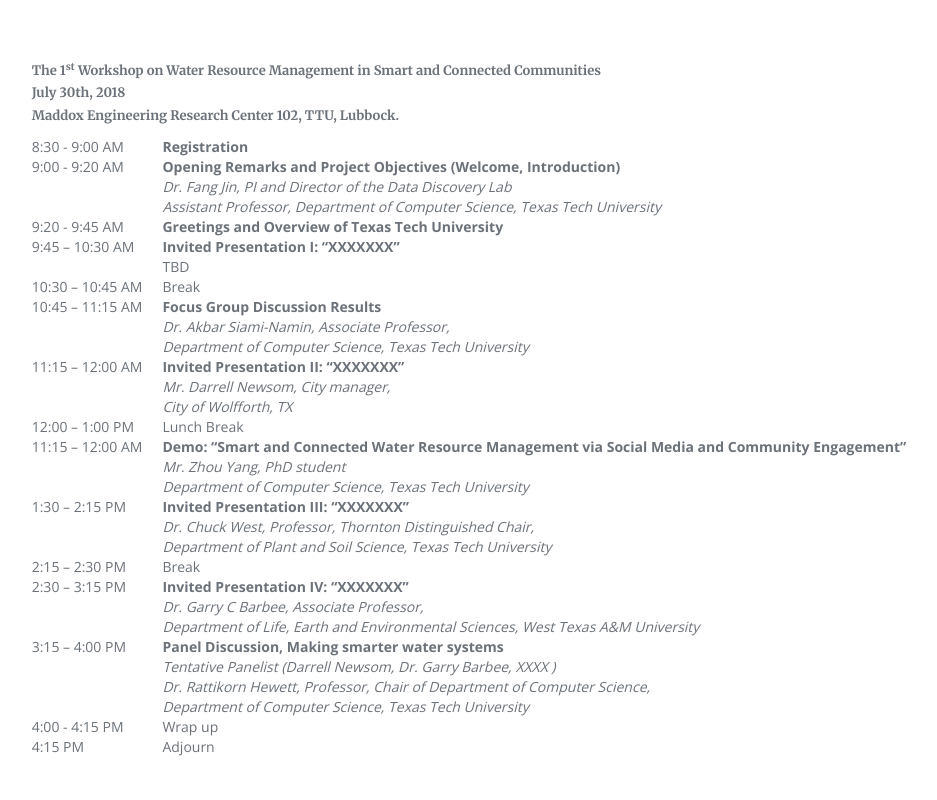
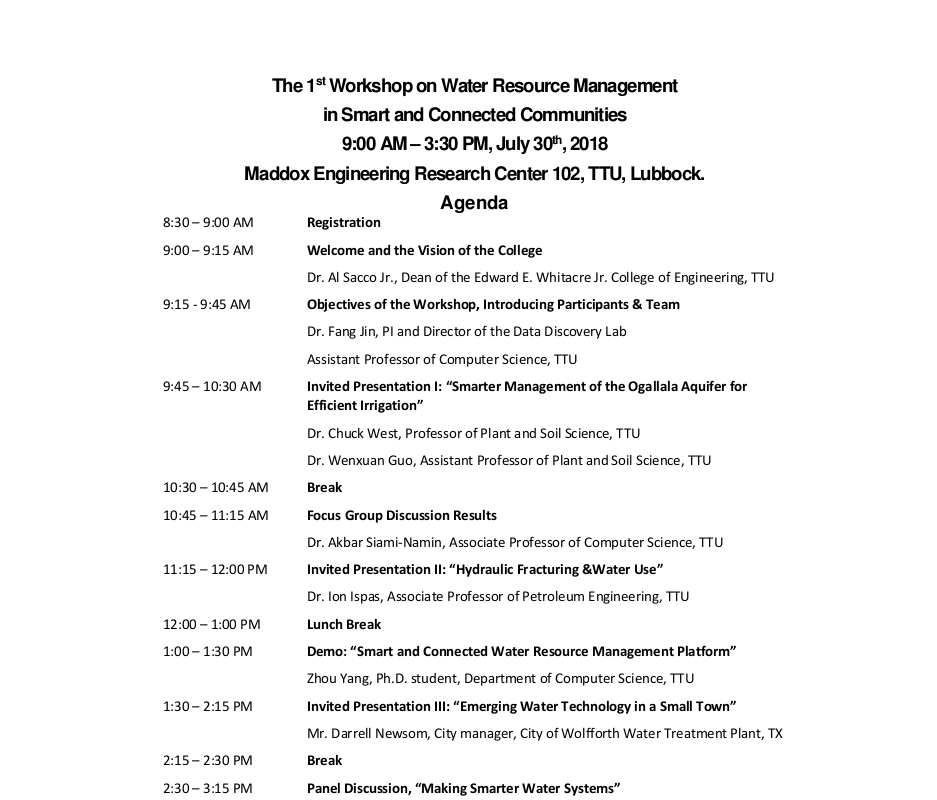
Before and after one commit to litpuvn/scc-water, a plain HTML site: page workshop.html in a window 1280 px wide. Shown: the part 540-1340 px from the top of the page, without its empty margins (171-1108 px from the left). Drawn offline with nearby package versions, Linux system fonts and the light colour scheme.

Commit message:
update agenda of workshop

```diff
--- a/css/main.css
+++ b/css/main.css
@@ -19,9 +19,9 @@
 @import url(http://fonts.googleapis.com/css?family=Merriweather:300,400,500,600,700);
 
 p {
-	font-size: 13px;
+	/*font-size: 13px;*/
 	line-height: 22.4px;
-	color: #6c7279;
+	/*color: #6c7279;*/
 }
 h1 {
 	font-size: 65px;
@@ -80,10 +80,17 @@ a:hover, a:focus {
 	transition: background-color, color, 0.3s;
 }
 body {
-	font-family: "Open Sans", Arial, sans-serif;
+	font-family: Arial, sans-serif;
 	font-weight: 400;
-	color: #6c7279;
+	/*color: #6c7279;*/
+	color: #000000;
+	font-size: 16px;
 }
+
+p {
+	color: #000000;
+}
+
 ul, ol {
 	margin: 0;
 	padding: 0;
@@ -369,7 +376,7 @@ ul li {
 	margin-top: 0;
 }
 .agenda p, li{
-	font-family: "Merriweather", Arial, sans-serif;
+	font-family: Arial, sans-serif;
 	text-align: left;
 	font-weight: 400;
 }
--- a/workshop.html
+++ b/workshop.html
@@ -52,160 +52,164 @@
 			</div>
 		</section>
 		<section id="agenda" class="section agenda">
-			<table style="margin: auto; border: 1px">
-				<tr>
-					<td colspan="3">
-						<p><b>The 1<sup>st</sup> Workshop on Water Resource Management in Smart and Connected Communities<br/>
-							July 30th, 2018 <br/>
-							Maddox Engineering Research Center 102, TTU, Lubbock.<b/>
-						</p>
-					</td>
-				</tr>
-				<tr>
-					<td>8:30 - 9:00 AM</td>
-					<td style="width: 20px"></td>
-					<td><b>Registration</b></td>
-				</tr>
-				<tr class="tr-top">
-					<td>9:00 - 9:20 AM</td>
-					<td style="width: 20px"></td>
-					<td>
-						<b>Opening Remarks and Project Objectives (Welcome, Introduction)</b>
-						<br/>
-						<i><span>Dr. Fang Jin, PI and Director of the Data Discovery Lab</span>
-							  <br/>
-							Assistant Professor, Department of Computer Science, Texas Tech University
-						</i>
-					</td>
-				</tr>
-				<tr class="tr-top">
-					<td>9:20 - 9:45 AM</td>
-					<td style="width: 20px"></td>
-					<td>
-						<b>Greetings and Overview of Texas Tech University</b>
-					</td>
-				</tr>
-				<tr class="tr-top">
-					<td>9:45 – 10:30 AM</td>
-					<td style="width: 20px"></td>
-					<td>
-						<b>Invited Presentation I: “XXXXXXX”</b>
-						<br/>
-						<span>TBD</span>
-					</td>
-				</tr>
-				<tr class="tr-top">
-					<td>10:30 – 10:45 AM</td>
-					<td style="width: 20px"></td>
-					<td>
-						<span>Break</span>
-					</td>
-				</tr>
-				<tr class="tr-top">
-					<td>10:45 – 11:15 AM</td>
-					<td style="width: 20px"></td>
-					<td>
-						<b>Focus Group Discussion Results</b>
-						<br/>
-						<i><span>Dr. Akbar Siami-Namin, Associate Professor,</span>
-							  <br/>
-							Department of Computer Science, Texas Tech University
-						</i>
-					</td>
-				</tr>
-				<tr class="tr-top">
-					<td>11:15 – 12:00 AM</td>
-					<td style="width: 20px"></td>
-					<td>
-						<b>Invited Presentation II: “XXXXXXX”</b>
-						<br/>
-						<i><span>Mr. Darrell Newsom, City manager,</span>
-							  <br/>
-							City of Wolfforth, TX
-						</i>
-					</td>
-				</tr>
-				<tr class="tr-top">
-					<td>12:00 – 1:00 PM</td>
-					<td style="width: 20px"></td>
-					<td>
-						<span>Lunch Break</span>
-					</td>
-				</tr>
-				<tr class="tr-top">
-					<td>11:15 – 12:00 AM</td>
-					<td style="width: 20px"></td>
-					<td>
-						<b>Demo: “Smart and Connected Water Resource Management via Social Media
-							and Community Engagement”</b>
-						<br/>
-						<i><span>Mr. Zhou Yang, PhD student</span>
-							  <br/>
-							Department of Computer Science, Texas Tech University
-						</i>
-					</td>
-				</tr>
-				<tr class="tr-top">
-					<td>1:30 – 2:15 PM</td>
-					<td style="width: 20px"></td>
-					<td>
-						<b>Invited Presentation III: “XXXXXXX” </b>
-						<br/>
-						<i><span>Dr. Chuck West, Professor, Thornton Distinguished Chair,</span>
-							  <br/>
-							Department of Plant and Soil Science, Texas Tech University
-						</i>
-					</td>
-				</tr>
-				<tr class="tr-top">
-					<td>2:15 – 2:30 PM</td>
-					<td style="width: 20px"></td>
-					<td>
-						<span>Break</span>
-					</td>
-				</tr>
-				<tr class="tr-top">
-					<td>2:30 – 3:15 PM</td>
-					<td style="width: 20px"></td>
-					<td>
-						<b>Invited Presentation IV: “XXXXXXX”</b>
-						<br/>
-						<i><span>Dr. Garry C Barbee, Associate Professor,</span>
-							  <br/>
-							Department of Life, Earth and Environmental Sciences, West Texas A&M University
-						</i>
-					</td>
-				</tr>
-				<tr class="tr-top">
-					<td>3:15 – 4:00 PM</td>
-					<td style="width: 20px"></td>
-					<td>
-						<b>Panel Discussion, Making smarter water systems</b>
-						<br/>
-						<i>
-							<span>Tentative Panelist (Darrell Newsom, Dr. Garry Barbee, XXXX )</span>
-							<br/>
-							<span>Dr. Rattikorn Hewett, Professor, Chair of Department of Computer Science,</span>
-							  <br/>
-							Department of Computer Science, Texas Tech University
-						</i>
-					</td>
-				</tr>
-				<tr class="tr-top">
-					<td>4:00 - 4:15 PM</td>
-					<td style="width: 20px"></td>
-					<td>
-						<span>Wrap up</span>
-					</td>
-				</tr>
-				<tr class="tr-top">
-					<td>4:15 PM </td>
-					<td style="width: 20px"></td>
-					<td>
-						<span>Adjourn</span>
-					</td>
-				</tr>
-			</table>
+			<div >
+				<img src="images/workshop-agenda.png" style="margin: auto; display: block" />
+			</div>
+
+			<!--<table style="margin: auto; border: 1px">-->
+				<!--<tr>-->
+					<!--<td colspan="3">-->
+						<!--<p><b>The 1<sup>st</sup> Workshop on Water Resource Management in Smart and Connected Communities<br/>-->
+							<!--9:00 AM – 3:30 PM, July 30th, 2018 <br/>-->
+							<!--Maddox Engineering Research Center 102, TTU, Lubbock.<b/>-->
+						<!--</p>-->
+					<!--</td>-->
+				<!--</tr>-->
+				<!--<tr>-->
+					<!--<td>8:30 - 9:00 AM</td>-->
+					<!--<td style="width: 20px"></td>-->
+					<!--<td><b>Registration</b></td>-->
+				<!--</tr>-->
+				<!--<tr class="tr-top">-->
+					<!--<td>9:00 - 9:20 AM</td>-->
+					<!--<td style="width: 20px"></td>-->
+					<!--<td>-->
+						<!--<b>Opening Remarks and Project Objectives (Welcome, Introduction)</b>-->
+						<!--<br/>-->
+						<!--<i><span>Dr. Fang Jin, PI and Director of the Data Discovery Lab</span>-->
+							<!--  <br/>-->
+							<!--Assistant Professor, Department of Computer Science, Texas Tech University -->
+						<!--</i>-->
+					<!--</td>-->
+				<!--</tr>-->
+				<!--<tr class="tr-top">-->
+					<!--<td>9:20 - 9:45 AM</td>-->
+					<!--<td style="width: 20px"></td>-->
+					<!--<td>-->
+						<!--<b>Greetings and Overview of Texas Tech University</b>-->
+					<!--</td>-->
+				<!--</tr>-->
+				<!--<tr class="tr-top">-->
+					<!--<td>9:45 – 10:30 AM</td>-->
+					<!--<td style="width: 20px"></td>-->
+					<!--<td>-->
+						<!--<b>Invited Presentation I: “XXXXXXX”</b>-->
+						<!--<br/>-->
+						<!--<span>TBD</span>-->
+					<!--</td>-->
+				<!--</tr>-->
+				<!--<tr class="tr-top">-->
+					<!--<td>10:30 – 10:45 AM</td>-->
+					<!--<td style="width: 20px"></td>-->
+					<!--<td>-->
+						<!--<span>Break</span>-->
+					<!--</td>-->
+				<!--</tr>-->
+				<!--<tr class="tr-top">-->
+					<!--<td>10:45 – 11:15 AM</td>-->
+					<!--<td style="width: 20px"></td>-->
+					<!--<td>-->
+						<!--<b>Focus Group Discussion Results</b>-->
+						<!--<br/>-->
+						<!--<i><span>Dr. Akbar Siami-Namin, Associate Professor,</span>-->
+							<!--  <br/>-->
+							<!--Department of Computer Science, Texas Tech University -->
+						<!--</i>-->
+					<!--</td>-->
+				<!--</tr>-->
+				<!--<tr class="tr-top">-->
+					<!--<td>11:15 – 12:00 AM</td>-->
+					<!--<td style="width: 20px"></td>-->
+					<!--<td>-->
+						<!--<b>Invited Presentation II: “XXXXXXX”</b>-->
+						<!--<br/>-->
+						<!--<i><span>Mr. Darrell Newsom, City manager,</span>-->
+							<!--  <br/>-->
+							<!--City of Wolfforth, TX-->
+						<!--</i>-->
+					<!--</td>-->
+				<!--</tr>-->
+				<!--<tr class="tr-top">-->
+					<!--<td>12:00 – 1:00 PM</td>-->
+					<!--<td style="width: 20px"></td>-->
+					<!--<td>-->
+						<!--<span>Lunch Break</span>-->
+					<!--</td>-->
+				<!--</tr>-->
+				<!--<tr class="tr-top">-->
+					<!--<td>11:15 – 12:00 AM</td>-->
+					<!--<td style="width: 20px"></td>-->
+					<!--<td>-->
+						<!--<b>Demo: “Smart and Connected Water Resource Management via Social Media-->
+							<!--and Community Engagement”</b>-->
+						<!--<br/>-->
+						<!--<i><span>Mr. Zhou Yang, PhD student</span>-->
+							<!--  <br/>-->
+							<!--Department of Computer Science, Texas Tech University -->
+						<!--</i>-->
+					<!--</td>-->
+				<!--</tr>-->
+				<!--<tr class="tr-top">-->
+					<!--<td>1:30 – 2:15 PM</td>-->
+					<!--<td style="width: 20px"></td>-->
+					<!--<td>-->
+						<!--<b>Invited Presentation III: “XXXXXXX” </b>-->
+						<!--<br/>-->
+						<!--<i><span>Dr. Chuck West, Professor, Thornton Distinguished Chair,</span>-->
+							<!--  <br/>-->
+							<!--Department of Plant and Soil Science, Texas Tech University-->
+						<!--</i>-->
+					<!--</td>-->
+				<!--</tr>-->
+				<!--<tr class="tr-top">-->
+					<!--<td>2:15 – 2:30 PM</td>-->
+					<!--<td style="width: 20px"></td>-->
+					<!--<td>-->
+						<!--<span>Break</span>-->
+					<!--</td>-->
+				<!--</tr>-->
+				<!--<tr class="tr-top">-->
+					<!--<td>2:30 – 3:15 PM</td>-->
+					<!--<td style="width: 20px"></td>-->
+					<!--<td>-->
+						<!--<b>Invited Presentation IV: “XXXXXXX”</b>-->
+						<!--<br/>-->
+						<!--<i><span>Dr. Garry C Barbee, Associate Professor,</span>-->
+							<!--  <br/>-->
+							<!--Department of Life, Earth and Environmental Sciences, West Texas A&M University-->
+						<!--</i>-->
+					<!--</td>-->
+				<!--</tr>-->
+				<!--<tr class="tr-top">-->
+					<!--<td>3:15 – 4:00 PM</td>-->
+					<!--<td style="width: 20px"></td>-->
+					<!--<td>-->
+						<!--<b>Panel Discussion, Making smarter water systems</b>-->
+						<!--<br/>-->
+						<!--<i>-->
+							<!--<span>Tentative Panelist (Darrell Newsom, Dr. Garry Barbee, XXXX )</span>-->
+							<!--<br/>-->
+							<!--<span>Dr. Rattikorn Hewett, Professor, Chair of Department of Computer Science,</span>-->
+							<!--  <br/>-->
+							<!--Department of Computer Science, Texas Tech University-->
+						<!--</i>-->
+					<!--</td>-->
+				<!--</tr>-->
+				<!--<tr class="tr-top">-->
+					<!--<td>4:00 - 4:15 PM</td>-->
+					<!--<td style="width: 20px"></td>-->
+					<!--<td>-->
+						<!--<span>Wrap up</span>-->
+					<!--</td>-->
+				<!--</tr>-->
+				<!--<tr class="tr-top">-->
+					<!--<td>4:15 PM </td>-->
+					<!--<td style="width: 20px"></td>-->
+					<!--<td>-->
+						<!--<span>Adjourn</span>-->
+					<!--</td>-->
+				<!--</tr>-->
+			<!--</table>-->
 		</section>
 		<footer class="footer">
 			<div class="footer-top section">
```
Also changed, not shown: images/workshop-agenda.png (added).
